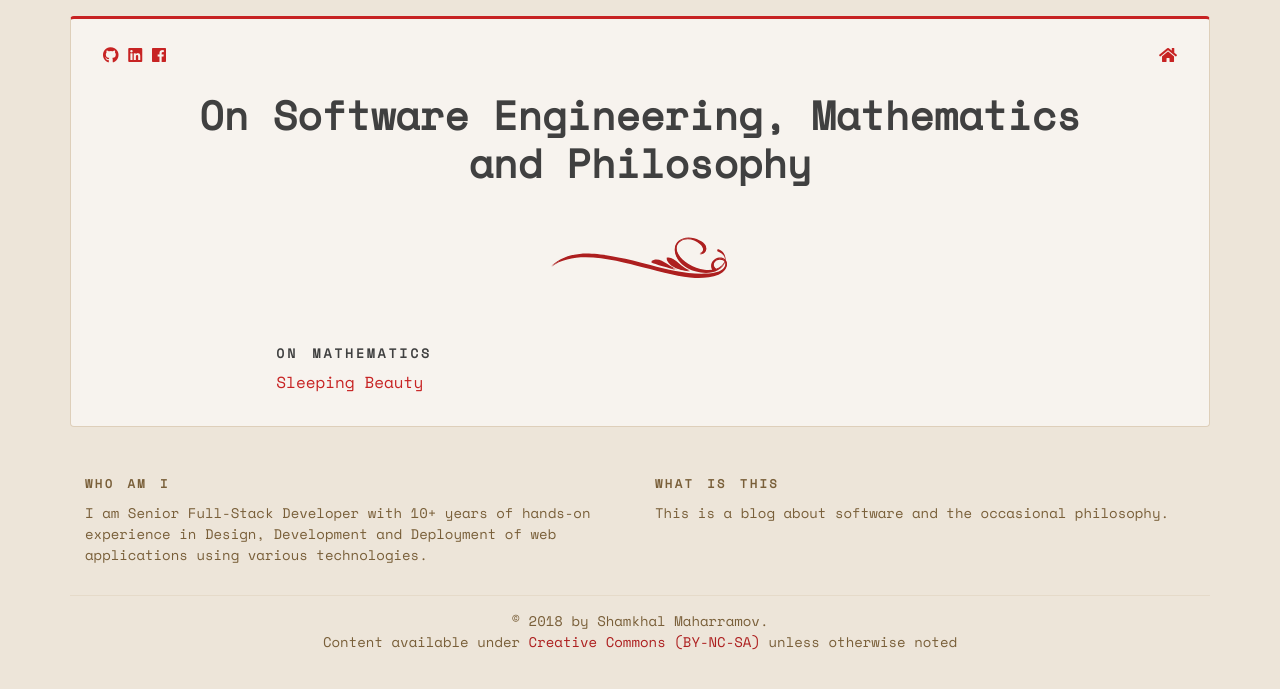
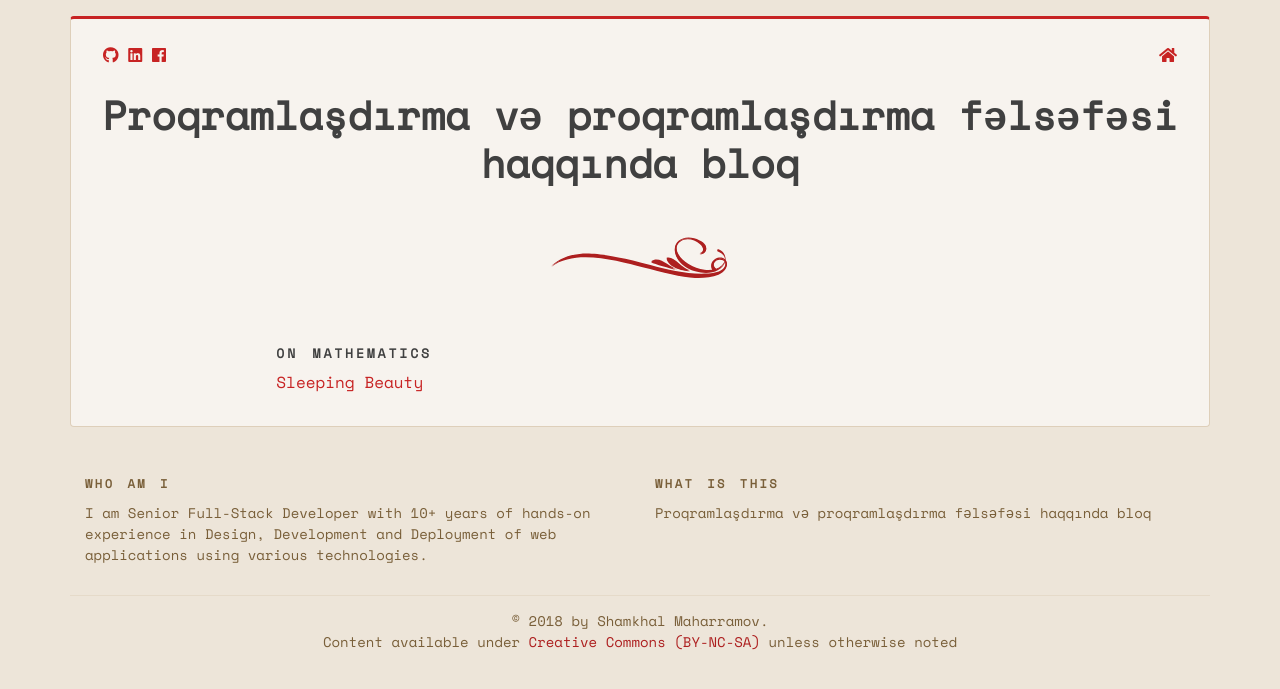
Before and after one commit to Maharramoff/maharramoff.github.io, a Jekyll site: the page built from index.html, in a window 1280 px wide. Shown: the top 689 px of the page. Built offline with Jekyll 4.4.1, drawn with Linux system fonts in a browser that asks for light colours; nearby versions of some CDN libraries.

Commit message:
some changes

```diff
--- a/_config.yml
+++ b/_config.yml
@@ -1,7 +1,7 @@
 # Site settings
-title: "On Software Engineering, Mathematics<br>and Philosophy"
+title: "Proqramlaşdırma və proqramlaşdırma fəlsəfəsi<br> haqqında bloq"
 author: "Shamkhal Maharramov"
-description: "This is a blog about software and the occasional philosophy."
+description: "Proqramlaşdırma və proqramlaşdırma fəlsəfəsi haqqında bloq"
 keywords: "Software Engineering, Mathematics, Philosophy, Scala, Epistemology, Existentialism, Programming, Machine-Learning, Artificial Intelligence, Statistics, Probability, Puzzles"
 biography: "I am Senior Full-Stack Developer with 10+ years of hands-on experience in Design, Development and Deployment of web applications using various technologies."
 colophon: "© 2018 by Shamkhal Maharramov.<br>Content available under <a href='http://creativecommons.org/licenses/by-nc-sa/4.0/'>Creative Commons (BY-NC-SA)</a> unless otherwise noted"
```
